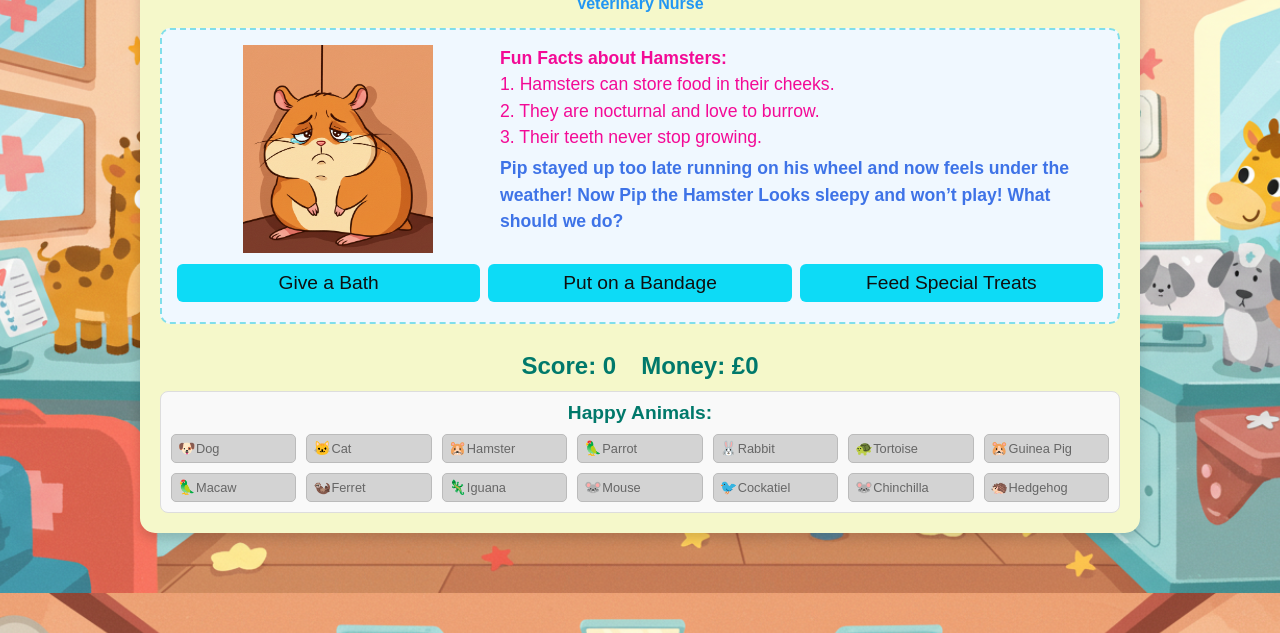
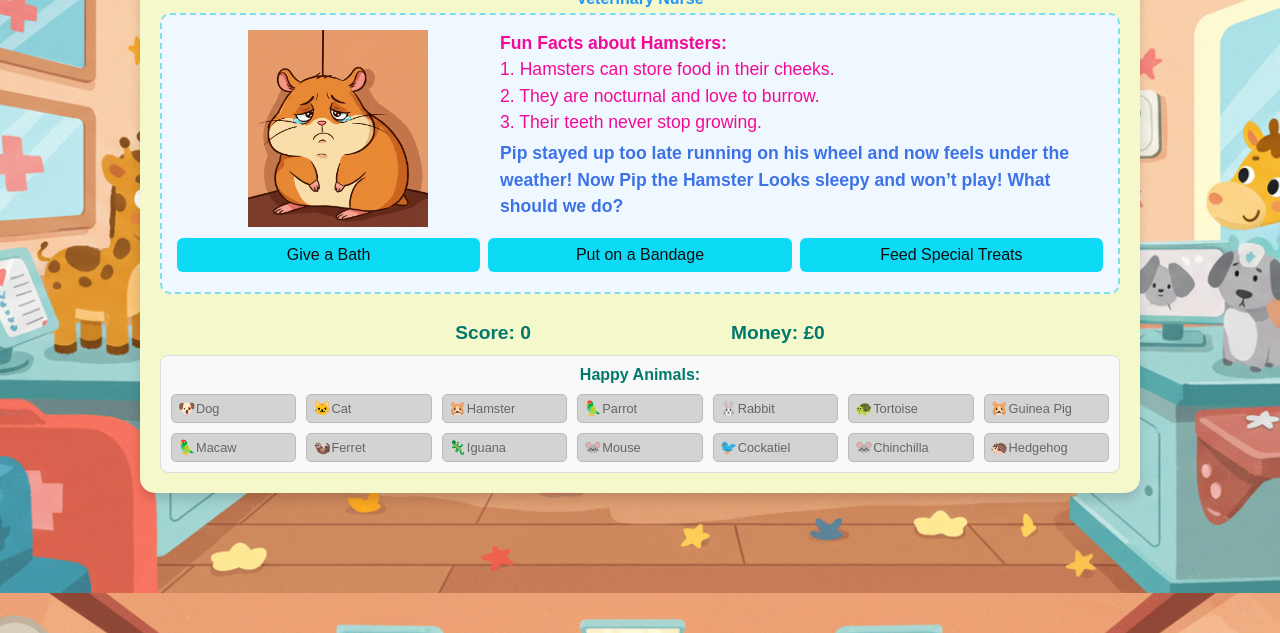
Before and after one commit to TEILTOM/Vet-game, a plain HTML site: page index.html in a window 1280 px wide. Shown: the part 207-840 px from the top of the page. Drawn offline with Linux system fonts and the light colour scheme.

Commit message:
Update styles.css

```diff
--- a/styles.css
+++ b/styles.css
@@ -90,13 +90,13 @@ body {
 /* Adjust remaining styles as needed */
 h1 {
     color: #00bcd4;
-    margin-bottom: 10px;
+    margin-bottom: 5px;
     font-size: 1.9em;
 }
 
 #vet-tier {
     color: #2196F3;
-    margin-bottom: 15px;
+    margin-bottom: 5px;
     font-weight: bold;
     font-size: 1em;
 }
@@ -127,7 +127,7 @@ h1 {
 }
 
 #animal-image {
-    max-width: 190px;
+    max-width: 180px;
     height: auto;
     margin-bottom: 1px;
 }
@@ -183,7 +183,7 @@ h1 {
     padding: 8px 10px;
     border-radius: 6px;
     cursor: pointer;
-    font-size: 1.2em;
+    font-size: 1.0em;
     flex: 1;
     text-align: center;
 }
@@ -203,13 +203,13 @@ h1 {
 #score-money-container {
     display: flex;
     justify-content: center;
-    gap: 25px;
+    gap: 200px;
     margin-bottom: 1px;
     width: 100%;
 }
 
 #score, #money {
-    font-size: 1.5em;
+    font-size: 1.2em;
     color: #00796b;
     font-weight: bold;
 }
@@ -240,7 +240,7 @@ h1 {
 #happy-animals-container h2 {
     color: #00796b;
     margin: 0 0 10px 0; /* Slightly more margin for separation */
-    font-size: 1.2em; /* Slightly larger for emphasis */
+    font-size: 1.0em; /* Slightly larger for emphasis */
 }
 
 #earned-badges {
@@ -293,7 +293,7 @@ h1 {
 
     #earned-badges {
         grid-template-columns: repeat(auto-fit, minmax(100px, 1fr)); /* Smaller min width on mobile */
-        gap: 8px;
+        gap: 2px;
     }
 }
 
```
